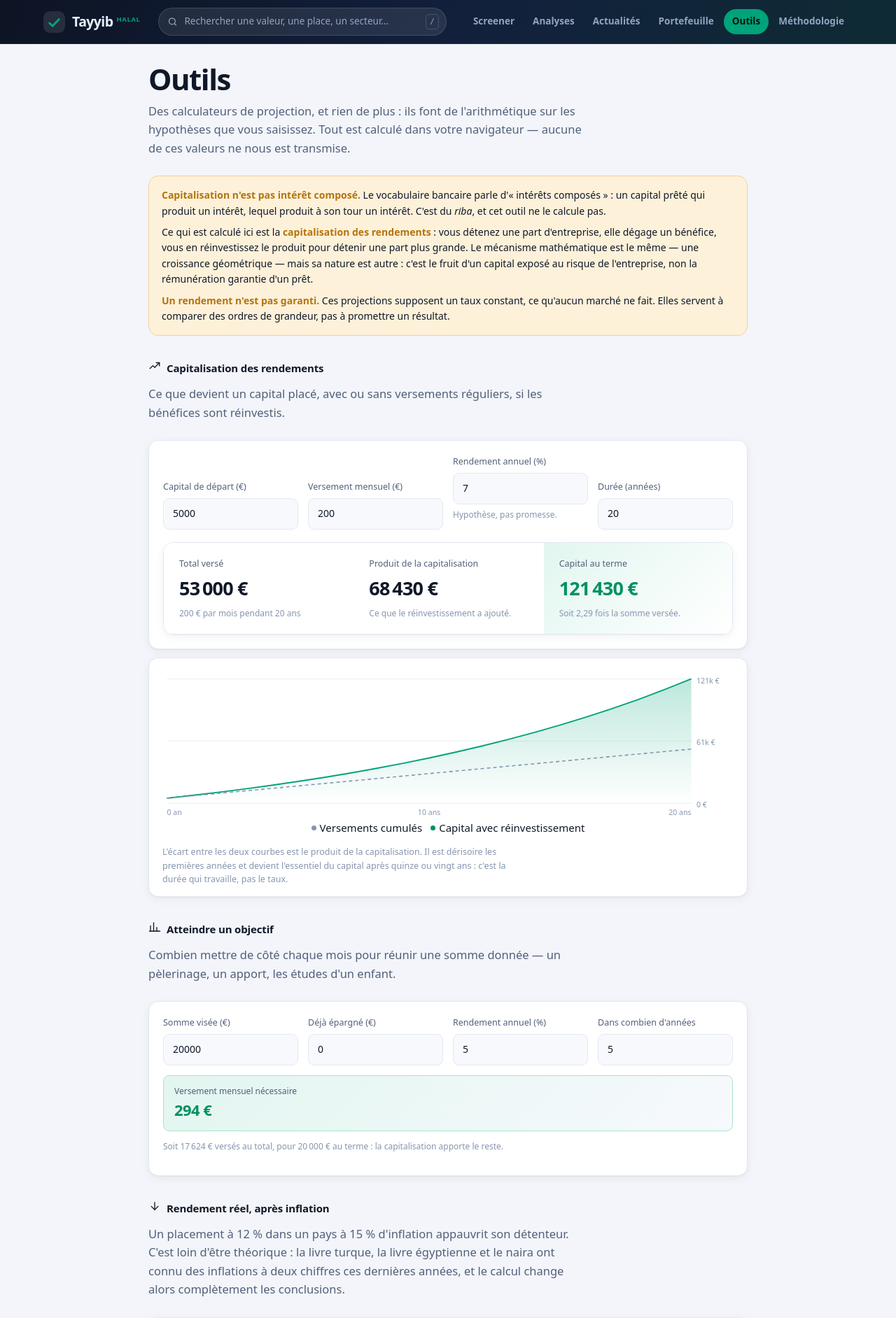
After one commit to dierysyll/tayyib, a Flask app: page /outils in a window 1280 px wide. The commit adds this page. Shown: the top 1884 px of the page at 70% size. Run offline with Flask 3, Linux system fonts and the light colour scheme.

Commit message:
Des outils de projection, et la nuance qu'ils exigent
Cinq calculateurs, réunis avec Purification et Zakat sous une rubrique
« Outils » — huit onglets de navigation ne se lisaient plus, ils se
subissaient.

**Capitalisation des rendements.** Capital de départ, versements mensuels,
durée, hypothèse de rendement : ce que devient un placement dont les
bénéfices sont réinvestis, avec la courbe. Le graphique superpose les
versements cumulés et le capital, parce que l'écart entre les deux est
précisément ce qu'on veut comprendre — dérisoire les premières années,
l'essentiel du capital après vingt ans.

Le calcul convertit le taux annuel en taux mensuel équivalent,
(1+r)^(1/12)−1, et non r/12 qui surestime le résultat.

**Le vocabulaire n'est pas neutre, et la page le dit.** Le monde bancaire
parle d'« intérêts composés » : un capital prêté produit un intérêt, lequel
produit un intérêt. C'est du riba, et cet outil ne le calcule pas. Ce qu'il
calcule est la capitalisation des rendements — une part d'entreprise dont
on réinvestit le bénéfice. Le mécanisme mathématique est identique, sa
nature ne l'est pas : le fruit d'un capital exposé au risque, non la
rémunération garantie d'un prêt. Reprendre le mot de la banque sans cette
distinction aurait été une négligence.

**Atteindre un objectif.** Le versement mensuel nécessaire pour réunir une
somme — un pèlerinage, un apport, des études. Annuité capitalisée en début
de période.

**Rendement réel après inflation**, par la formule de Fisher plutôt que par
soustraction. La distinction n'est pas académique pour ce lecteur : la livre
turque, la livre égyptienne et le naira ont connu des inflations à deux
chiffres, et un placement à 12 % dans un pays à 15 % appauvrit son détenteur.

**Prix de revient unitaire** sur des achats successifs, et **convertisseur**
sur les 21 devises collectées, franc CFA compris.

Un défaut corrigé au passage, et il aurait fini par mordre ailleurs : la
liste des devises à collecter était dupliquée en trois endroits de
refresh.py, et l'un d'eux avait divergé. La réécriture finale de l'index ne
retenait que les devises des places screenées, effaçant les devises de
patrimoine que les pages Zakat et Outils venaient d'y lire — le franc CFA
disparaissait après chaque collecte complète. Un seul `_devises()` décide
désormais.

Co-Authored-By: Claude Opus 5 <noreply@anthropic.com>

```diff
--- a/app.py
+++ b/app.py
@@ -537,6 +537,26 @@ def portefeuille():
     )
 
 
+@app.route("/outils")
+def outils():
+    """Les calculateurs de projection patrimoniale.
+
+    Tout est calculé dans le navigateur : ces outils ne consultent aucune
+    donnée personnelle et n'en transmettent aucune. Les taux de change
+    viennent de la collecte, le reste est de l'arithmétique.
+    """
+    _, _, taux = cache.index()
+    devises = [d for d in fx.DEVISES_USUELLES if d["code"] in taux]
+    return render_template(
+        "outils.html",
+        devises=devises,
+        taux={d["code"]: taux[d["code"]] for d in devises},
+        metaux=cache.metaux(),
+        standard=standards.get(_standard_demande()),
+        standards=standards.STANDARDS,
+    )
+
+
 @app.route("/purification")
 def purification():
     """Le calcul du montant à purifier sur les dividendes perçus."""
--- a/static/style.css
+++ b/static/style.css
@@ -621,6 +621,13 @@ line.rv-non_conforme { stroke: var(--rouge); }
 .leg { display: inline-flex; align-items: center; gap: 5px; }
 .leg::before { content: ""; width: 7px; height: 7px; border-radius: 50%; }
 .leg-conforme::before { background: var(--vert); }
+.leg-verse::before { background: var(--texte-faible); }
+/* La courbe des versements : même famille que le tracé principal, mais
+   neutre et pointillée — c'est un repère, pas une donnée de marché. */
+.trait-verse {
+  stroke: var(--texte-faible); stroke-width: 1.6;
+  stroke-dasharray: 5 4; stroke-linejoin: round;
+}
 .leg-a_verifier::before { background: var(--ambre); }
 .leg-non_conforme::before { background: var(--rouge); }
 .graphique-note { font-size: 12.5px; color: var(--texte-faible); line-height: 1.55; margin: 13px 0 0; max-width: 70ch; }
--- a/templates/base.html
+++ b/templates/base.html
@@ -37,8 +37,10 @@
       <a href="{{ url_for('analyses') }}" class="{% if request.endpoint == 'analyses' %}on{% endif %}">Analyses</a>
       <a href="{{ url_for('actualites') }}" class="{% if request.endpoint == 'actualites' %}on{% endif %}">Actualités</a>
       <a href="{{ url_for('portefeuille') }}" class="{% if request.endpoint == 'portefeuille' %}on{% endif %}">Portefeuille</a>
-      <a href="{{ url_for('purification') }}" class="{% if request.endpoint == 'purification' %}on{% endif %}">Purification</a>
-      <a href="{{ url_for('zakat') }}" class="{% if request.endpoint == 'zakat' %}on{% endif %}">Zakat</a>
+      {#- Purification, Zakat et les calculateurs se rejoignent sous « Outils » :
+          huit onglets ne se lisent plus, ils se subissent. -#}
+      <a href="{{ url_for('outils') }}"
+         class="{% if request.endpoint in ('outils', 'purification', 'zakat') %}on{% endif %}">Outils</a>
       <a href="{{ url_for('methodologie') }}" class="{% if request.endpoint == 'methodologie' %}on{% endif %}">Méthodologie</a>
     </nav>
   </header>
--- /dev/null
+++ b/templates/outils.html
@@ -0,0 +1,441 @@
+{% extends "base.html" %}
+{% from "icones.html" import icone %}
+{% block titre %}Outils{% endblock %}
+{% block description %}Calculateurs pour investisseur musulman : capitalisation des rendements, épargne programmée, objectif patrimonial, rendement réel après inflation, prix de revient, conversion de devises.{% endblock %}
+
+{% block contenu %}
+<main class="page page-etroite">
+
+  <h1 class="titre-page">Outils</h1>
+  <p class="chapeau">
+    Des calculateurs de projection, et rien de plus : ils font de l'arithmétique
+    sur les hypothèses que vous saisissez. Tout est calculé dans votre
+    navigateur — aucune de ces valeurs ne nous est transmise.
+  </p>
+
+  {# --- La nuance qu'il faut poser d'emblée --------------------------- #}
+  <div class="encart">
+    <p><strong>Capitalisation n'est pas intérêt composé.</strong>
+    Le vocabulaire bancaire parle d'« intérêts composés » : un capital prêté qui
+    produit un intérêt, lequel produit à son tour un intérêt. C'est du
+    <em>riba</em>, et cet outil ne le calcule pas.</p>
+    <p>Ce qui est calculé ici est la <strong>capitalisation des rendements</strong> :
+    vous détenez une part d'entreprise, elle dégage un bénéfice, vous en
+    réinvestissez le produit pour détenir une part plus grande. Le mécanisme
+    mathématique est le même — une croissance géométrique — mais sa nature est
+    autre : c'est le fruit d'un capital exposé au risque de l'entreprise, non la
+    rémunération garantie d'un prêt.</p>
+    <p><strong>Un rendement n'est pas garanti.</strong> Ces projections supposent
+    un taux constant, ce qu'aucun marché ne fait. Elles servent à comparer des
+    ordres de grandeur, pas à promettre un résultat.</p>
+  </div>
+
+  {# --- 1. Capitalisation -------------------------------------------- #}
+  <h2 class="section">{{ icone("marche") }} Capitalisation des rendements</h2>
+  <p class="chapeau">
+    Ce que devient un capital placé, avec ou sans versements réguliers, si les
+    bénéfices sont réinvestis.
+  </p>
+
+  <div class="calc">
+    <div class="calc-champs">
+      <div class="champ">
+        <label for="cap-initial">Capital de départ (€)</label>
+        <input type="number" id="cap-initial" min="0" step="100" value="5000">
+      </div>
+      <div class="champ">
+        <label for="cap-mensuel">Versement mensuel (€)</label>
+        <input type="number" id="cap-mensuel" min="0" step="10" value="200">
+      </div>
+      <div class="champ">
+        <label for="cap-taux">Rendement annuel (%)</label>
+        <input type="number" id="cap-taux" step="0.1" value="7">
+        <p class="champ-aide">Hypothèse, pas promesse.</p>
+      </div>
+      <div class="champ">
+        <label for="cap-annees">Durée (années)</label>
+        <input type="number" id="cap-annees" min="1" max="60" step="1" value="20">
+      </div>
+    </div>
+
+    <div class="verdict-geant" style="margin-bottom:0">
+      <div class="vg-case">
+        <div class="vg-lb">Total versé</div>
+        <div class="vg-val" id="cap-verse">—</div>
+        <div class="vg-note" id="cap-note-verse"></div>
+      </div>
+      <div class="vg-case">
+        <div class="vg-lb">Produit de la capitalisation</div>
+        <div class="vg-val" id="cap-gain">—</div>
+        <div class="vg-note">Ce que le réinvestissement a ajouté.</div>
+      </div>
+      <div class="vg-case accent">
+        <div class="vg-lb">Capital au terme</div>
+        <div class="vg-val" id="cap-final">—</div>
+        <div class="vg-note" id="cap-note-final"></div>
+      </div>
+    </div>
+  </div>
+
+  <div class="cadre graphique" style="margin-top:12px">
+    <div class="graphe-hote" id="cap-graphe"></div>
+    <div class="graphique-legende">
+      <span class="leg leg-verse">Versements cumulés</span>
+      <span class="leg leg-conforme">Capital avec réinvestissement</span>
+    </div>
+    <p class="graphique-note">
+      L'écart entre les deux courbes est le produit de la capitalisation. Il est
+      dérisoire les premières années et devient l'essentiel du capital après
+      quinze ou vingt ans : c'est la durée qui travaille, pas le taux.
+    </p>
+  </div>
+
+  {# --- 2. Objectif --------------------------------------------------- #}
+  <h2 class="section">{{ icone("valeurs") }} Atteindre un objectif</h2>
+  <p class="chapeau">
+    Combien mettre de côté chaque mois pour réunir une somme donnée — un
+    pèlerinage, un apport, les études d'un enfant.
+  </p>
+
+  <div class="calc">
+    <div class="calc-champs">
+      <div class="champ">
+        <label for="obj-cible">Somme visée (€)</label>
+        <input type="number" id="obj-cible" min="0" step="500" value="20000">
+      </div>
+      <div class="champ">
+        <label for="obj-initial">Déjà épargné (€)</label>
+        <input type="number" id="obj-initial" min="0" step="100" value="0">
+      </div>
+      <div class="champ">
+        <label for="obj-taux">Rendement annuel (%)</label>
+        <input type="number" id="obj-taux" step="0.1" value="5">
+      </div>
+      <div class="champ">
+        <label for="obj-annees">Dans combien d'années</label>
+        <input type="number" id="obj-annees" min="1" max="50" step="1" value="5">
+      </div>
+      <div class="calc-sortie">
+        <div class="cs-lb">Versement mensuel nécessaire</div>
+        <div class="cs-val" id="obj-mensuel">—</div>
+      </div>
+    </div>
+    <p class="champ-aide" id="obj-note" style="margin-top:12px"></p>
+  </div>
+
+  {# --- 3. Rendement réel --------------------------------------------- #}
+  <h2 class="section">{{ icone("baisse") }} Rendement réel, après inflation</h2>
+  <p class="chapeau">
+    Un placement à 12 % dans un pays à 15 % d'inflation appauvrit son détenteur.
+    C'est loin d'être théorique : la livre turque, la livre égyptienne et le naira
+    ont connu des inflations à deux chiffres ces dernières années, et le calcul
+    change alors complètement les conclusions.
+  </p>
+
+  <div class="calc">
+    <div class="calc-champs">
+      <div class="champ">
+        <label for="re-nominal">Rendement nominal (%)</label>
+        <input type="number" id="re-nominal" step="0.1" value="8">
+      </div>
+      <div class="champ">
+        <label for="re-inflation">Inflation (%)</label>
+        <input type="number" id="re-inflation" step="0.1" value="3">
+      </div>
+      <div class="calc-sortie" id="re-boite">
+        <div class="cs-lb">Rendement réel</div>
+        <div class="cs-val" id="re-reel">—</div>
+      </div>
+    </div>
+    <p class="champ-aide" style="margin-top:12px">
+      Formule de Fisher — (1 + nominal) / (1 + inflation) − 1 — et non la
+      soustraction simple, qui se trompe d'autant plus que l'inflation est forte.
+    </p>
+  </div>
+
+  {# --- 4. Prix de revient -------------------------------------------- #}
+  <h2 class="section">{{ icone("euro") }} Prix de revient unitaire</h2>
+  <p class="chapeau">
+    Le coût moyen de vos actions quand vous avez acheté en plusieurs fois — le
+    chiffre à connaître avant de savoir si vous êtes en gain ou en perte.
+  </p>
+
+  <div class="calc">
+    <div id="pru-lignes"></div>
+    <button type="button" class="bouton bouton-fantome" id="pru-ajouter">+ Ajouter un achat</button>
+
+    <div class="verdict-geant" style="margin:16px 0 0">
+      <div class="vg-case">
+        <div class="vg-lb">Titres détenus</div>
+        <div class="vg-val" id="pru-qte">—</div>
+      </div>
+      <div class="vg-case">
+        <div class="vg-lb">Montant investi</div>
+        <div class="vg-val" id="pru-total">—</div>
+      </div>
+      <div class="vg-case accent">
+        <div class="vg-lb">Prix de revient unitaire</div>
+        <div class="vg-val" id="pru-moyen">—</div>
+        <div class="vg-note" id="pru-note"></div>
+      </div>
+    </div>
+  </div>
+
+  {# --- 5. Convertisseur ---------------------------------------------- #}
+  <h2 class="section">{{ icone("globe") }} Convertisseur de devises</h2>
+  <p class="chapeau">
+    Les {{ devises | length }} devises de la collecte, franc CFA compris.
+  </p>
+
+  <div class="calc">
+    <div class="calc-champs">
+      <div class="champ">
+        <label for="cv-montant">Montant</label>
+        <input type="number" id="cv-montant" min="0" step="0.01" value="1000">
+      </div>
+      <div class="champ">
+        <label for="cv-de">De</label>
+        <select id="cv-de">
+          {% for d in devises %}
+            <option value="{{ d.code }}" {% if d.code == 'EUR' %}selected{% endif %}>{{ d.code }} — {{ d.nom }}</option>
+          {% endfor %}
+        </select>
+      </div>
+      <div class="champ">
+        <label for="cv-vers">Vers</label>
+        <select id="cv-vers">
+          {% for d in devises %}
+            <option value="{{ d.code }}" {% if d.code == 'XOF' %}selected{% endif %}>{{ d.code }} — {{ d.nom }}</option>
+          {% endfor %}
+        </select>
+      </div>
+      <div class="calc-sortie">
+        <div class="cs-lb">Résultat</div>
+        <div class="cs-val" id="cv-resultat">—</div>
+      </div>
+    </div>
+    <p class="champ-aide" id="cv-taux" style="margin-top:12px"></p>
+  </div>
+
+  <div class="encart encart-neutre">
+    <p><strong>Ce que ces outils ne remplacent pas.</strong>
+    Une projection n'est pas un conseil. Le rendement passé d'un marché ne
+    préjuge pas du suivant, et aucun de ces calculs ne tient compte de votre
+    situation, de vos charges ni de votre horizon réel. Pour engager votre
+    patrimoine, voyez un conseiller agréé ; pour engager votre religion, un
+    savant qualifié.</p>
+    <p>Voir aussi&nbsp;: <a href="{{ url_for('purification') }}">Purification des
+    dividendes</a> et <a href="{{ url_for('zakat') }}">Zakat sur le patrimoine</a>.</p>
+  </div>
+
+</main>
+
+<script>
+(function () {
+  var TAUX = {{ taux | tojson }};
+
+  function euro(n, d) {
+    return n.toLocaleString('fr-FR', {minimumFractionDigits: d === undefined ? 2 : d,
+                                      maximumFractionDigits: d === undefined ? 2 : d});
+  }
+  function val(id) { return parseFloat(document.getElementById(id).value); }
+  function surSaisie(ids, fn) {
+    ids.forEach(function (id) {
+      var el = document.getElementById(id);
+      if (el) el.addEventListener(el.tagName === 'SELECT' ? 'change' : 'input', fn);
+    });
+    fn();
+  }
+
+  // --- 1. Capitalisation -------------------------------------------------
+  // Versements en début de mois, taux annuel converti en taux mensuel
+  // équivalent : (1+r)^(1/12)-1, et non r/12 qui surestime le résultat.
+  function serieCapitalisation(initial, mensuel, tauxAnnuel, annees) {
+    var rm = Math.pow(1 + tauxAnnuel, 1 / 12) - 1;
+    var capital = initial, verse = initial;
+    var serie = [{annee: 0, capital: capital, verse: verse}];
+    for (var mois = 1; mois <= annees * 12; mois++) {
+      capital = (capital + mensuel) * (1 + rm);
+      verse += mensuel;
+      if (mois % 12 === 0) serie.push({annee: mois / 12, capital: capital, verse: verse});
+    }
+    return serie;
+  }
+
+  function dessineCapitalisation(serie) {
+    var hote = document.getElementById('cap-graphe');
+    if (serie.length < 2) { hote.innerHTML = ''; return; }
+    var L = 1000, H = 260, MG = 8, MD = 74, MH = 14, MB = 28;
+    var max = serie[serie.length - 1].capital || 1;
+    var x = function (i) { return MG + (i / (serie.length - 1)) * (L - MG - MD); };
+    var y = function (v) { return MH + (1 - v / max) * (H - MH - MB); };
+
+    var chemin = function (cle) {
+      return serie.map(function (p, i) {
+        return (i ? 'L' : 'M') + x(i).toFixed(1) + ' ' + y(p[cle]).toFixed(1);
+      }).join(' ');
+    };
+
+    var svg = ['<svg viewBox="0 0 ' + L + ' ' + H + '" class="courbe" role="img" aria-label="Projection du capital">'];
+    svg.push('<defs><linearGradient id="deg-cap" x1="0" y1="0" x2="0" y2="1">' +
+             '<stop offset="0%" class="deg-haut"/><stop offset="100%" class="deg-bas"/></linearGradient></defs>');
+
+    [0, 0.5, 1].forEach(function (f) {
+      var v = max * f;
+      svg.push('<line class="grille" x1="' + MG + '" x2="' + (L - MD) + '" y1="' + y(v).toFixed(1) + '" y2="' + y(v).toFixed(1) + '"/>');
+      svg.push('<text class="axe-y" x="' + (L - MD + 9) + '" y="' + (y(v) + 4).toFixed(1) + '">' +
+               (v >= 1000 ? Math.round(v / 1000) + 'k' : Math.round(v)) + ' €</text>');
+    });
+
+    svg.push('<path d="' + chemin('capital') + ' L' + x(serie.length - 1).toFixed(1) + ' ' + (H - MB) +
+             ' L' + MG + ' ' + (H - MB) + ' Z" fill="url(#deg-cap)"/>');
+    svg.push('<path d="' + chemin('capital') + '" class="trait" fill="none" vector-effect="non-scaling-stroke"/>');
+    svg.push('<path d="' + chemin('verse') + '" class="trait-verse" fill="none" vector-effect="non-scaling-stroke"/>');
+
+    [0, Math.floor((serie.length - 1) / 2), serie.length - 1].forEach(function (i, k) {
+      svg.push('<text class="axe-x" x="' + x(i).toFixed(1) + '" y="' + (H - 8) +
+               '" text-anchor="' + (k === 0 ? 'start' : k === 2 ? 'end' : 'middle') + '">' +
+               serie[i].annee + ' an' + (serie[i].annee > 1 ? 's' : '') + '</text>');
+    });
+    svg.push('</svg>');
+    hote.innerHTML = svg.join('');
+  }
+
+  surSaisie(['cap-initial', 'cap-mensuel', 'cap-taux', 'cap-annees'], function () {
+    var initial = val('cap-initial') || 0,
+        mensuel = val('cap-mensuel') || 0,
+        taux = (val('cap-taux') || 0) / 100,
+        annees = Math.min(60, Math.max(1, val('cap-annees') || 1));
+
+    var serie = serieCapitalisation(initial, mensuel, taux, annees);
+    var fin = serie[serie.length - 1];
+    var gain = fin.capital - fin.verse;
+
+    document.getElementById('cap-verse').textContent = euro(fin.verse, 0) + ' €';
+    document.getElementById('cap-gain').textContent = euro(gain, 0) + ' €';
+    document.getElementById('cap-final').textContent = euro(fin.capital, 0) + ' €';
+    document.getElementById('cap-note-verse').textContent =
+      mensuel ? euro(mensuel, 0) + ' € par mois pendant ' + annees + ' ans' : 'Versement initial seul.';
+    document.getElementById('cap-note-final').textContent =
+      fin.verse > 0 ? 'Soit ' + euro(fin.capital / fin.verse, 2) + ' fois la somme versée.' : '';
+    dessineCapitalisation(serie);
+  });
+
+  // --- 2. Objectif -------------------------------------------------------
+  surSaisie(['obj-cible', 'obj-initial', 'obj-taux', 'obj-annees'], function () {
+    var cible = val('obj-cible') || 0,
+        initial = val('obj-initial') || 0,
+        taux = (val('obj-taux') || 0) / 100,
+        annees = Math.max(1, val('obj-annees') || 1);
+
+    var n = annees * 12;
+    var rm = Math.pow(1 + taux, 1 / 12) - 1;
+    var restant = cible - initial * Math.pow(1 + rm, n);
+
+    var mensuel;
+    if (restant <= 0) {
+      mensuel = 0;
+    } else if (Math.abs(rm) < 1e-9) {
+      mensuel = restant / n;
+    } else {
+      // Annuité de fin de période capitalisée : M × [((1+r)^n − 1) / r] × (1+r)
+      mensuel = restant / ((Math.pow(1 + rm, n) - 1) / rm * (1 + rm));
+    }
+
+    document.getElementById('obj-mensuel').textContent = euro(mensuel, 0) + ' €';
+    document.getElementById('obj-note').textContent = restant <= 0
+      ? 'Votre épargne actuelle suffit déjà à atteindre cet objectif dans le délai fixé.'
+      : 'Soit ' + euro(mensuel * n, 0) + ' € versés au total, pour ' + euro(cible, 0) +
+        ' € au terme : la capitalisation apporte le reste.';
+  });
+
+  // --- 3. Rendement réel -------------------------------------------------
+  surSaisie(['re-nominal', 're-inflation'], function () {
+    var nominal = (val('re-nominal') || 0) / 100,
+        inflation = (val('re-inflation') || 0) / 100;
+    var reel = (1 + nominal) / (1 + inflation) - 1;
+    var el = document.getElementById('re-reel');
+    el.textContent = (reel >= 0 ? '+' : '−') + euro(Math.abs(reel) * 100, 2) + ' %';
+    el.style.color = reel >= 0 ? 'var(--vert)' : 'var(--rouge)';
+    document.getElementById('re-boite').style.borderColor =
+      reel >= 0 ? 'var(--vert-bord)' : 'var(--rouge-bord)';
+  });
+
+  // --- 4. Prix de revient ------------------------------------------------
+  var achats = [{qte: '', prix: ''}];
+
+  function rendPru() {
+    var hote = document.getElementById('pru-lignes');
+    hote.innerHTML = '';
+    achats.forEach(function (a, i) {
+      var bloc = document.createElement('div');
+      bloc.className = 'calc-champs';
+      bloc.style.marginBottom = '12px';
+      bloc.innerHTML =
+        '<div class="champ"><label>Quantité</label>' +
+        '<input type="number" min="0" step="1" value="' + (a.qte || '') + '" data-i="' + i + '" data-c="qte" placeholder="ex. 25"></div>' +
+        '<div class="champ"><label>Prix unitaire (€)</label>' +
+        '<input type="number" min="0" step="0.01" value="' + (a.prix || '') + '" data-i="' + i + '" data-c="prix" placeholder="ex. 120,50"></div>' +
+        '<div class="champ" style="flex:0 0 auto"><label>&nbsp;</label>' +
+        '<button type="button" class="lien-bouton" data-retirer="' + i + '" style="padding:10px 0">Retirer</button></div>';
+      hote.appendChild(bloc);
+    });
+
+    hote.querySelectorAll('input[data-c]').forEach(function (el) {
+      el.addEventListener('input', function () {
+        achats[+el.dataset.i][el.dataset.c] = el.value;
+        calculePru();
+      });
+    });
+    hote.querySelectorAll('[data-retirer]').forEach(function (b) {
+      b.addEventListener('click', function () {
+        achats.splice(+b.dataset.retirer, 1);
+        if (!achats.length) achats.push({qte: '', prix: ''});
+        rendPru(); calculePru();
+      });
+    });
+  }
+
+  function calculePru() {
+    var qte = 0, total = 0;
+    achats.forEach(function (a) {
+      var q = parseFloat(a.qte), p = parseFloat(a.prix);
+      if (isFinite(q) && isFinite(p)) { qte += q; total += q * p; }
+    });
+    document.getElementById('pru-qte').textContent = qte ? euro(qte, 0) : '—';
+    document.getElementById('pru-total').textContent = total ? euro(total) + ' €' : '—';
+    document.getElementById('pru-moyen').textContent = qte ? euro(total / qte) + ' €' : '—';
+    document.getElementById('pru-note').textContent = qte
+      ? 'Au-dessus de ce cours vous êtes en gain, en dessous en perte — hors frais et fiscalité.'
+      : 'Saisissez au moins un achat.';
+  }
+
+  document.getElementById('pru-ajouter').addEventListener('click', function () {
+    achats.push({qte: '', prix: ''});
+    rendPru();
+  });
+  rendPru(); calculePru();
+
+  // --- 5. Convertisseur --------------------------------------------------
+  surSaisie(['cv-montant', 'cv-de', 'cv-vers'], function () {
+    var montant = val('cv-montant');
+    var de = document.getElementById('cv-de').value,
+        vers = document.getElementById('cv-vers').value;
+    var td = TAUX[de], tv = TAUX[vers];
+
+    if (!isFinite(montant) || !td || !tv) {
+      document.getElementById('cv-resultat').textContent = '—';
+      document.getElementById('cv-taux').textContent = '';
+      return;
+    }
+    // On passe par l'euro : les taux collectés sont tous EUR → devise.
+    var enEuros = montant / td;
+    var resultat = enEuros * tv;
+    document.getElementById('cv-resultat').textContent = euro(resultat) + ' ' + vers;
+    document.getElementById('cv-taux').textContent =
+      '1 ' + de + ' = ' + euro(tv / td, 6).replace(/0+$/, '').replace(/,$/, '') + ' ' + vers +
+      ' · taux de la dernière collecte, à titre indicatif.';
+  });
+})();
+</script>
+{% endblock %}
--- a/templates/purification.html
+++ b/templates/purification.html
@@ -4,6 +4,8 @@
 
 {% block contenu %}
 <main class="page page-etroite">
+
+  <a class="retour" href="{{ url_for('outils') }}">← Outils</a>
 
   <h1 class="titre-page">Purification des dividendes</h1>
   <p class="chapeau">
--- a/templates/zakat.html
+++ b/templates/zakat.html
@@ -4,6 +4,8 @@
 
 {% block contenu %}
 <main class="page page-etroite">
+
+  <a class="retour" href="{{ url_for('outils') }}">← Outils</a>
 
   <h1 class="titre-page">Zakat sur votre patrimoine</h1>
   <p class="chapeau">
```
Also changed, not shown: refresh.py (+14 -8 lines).
